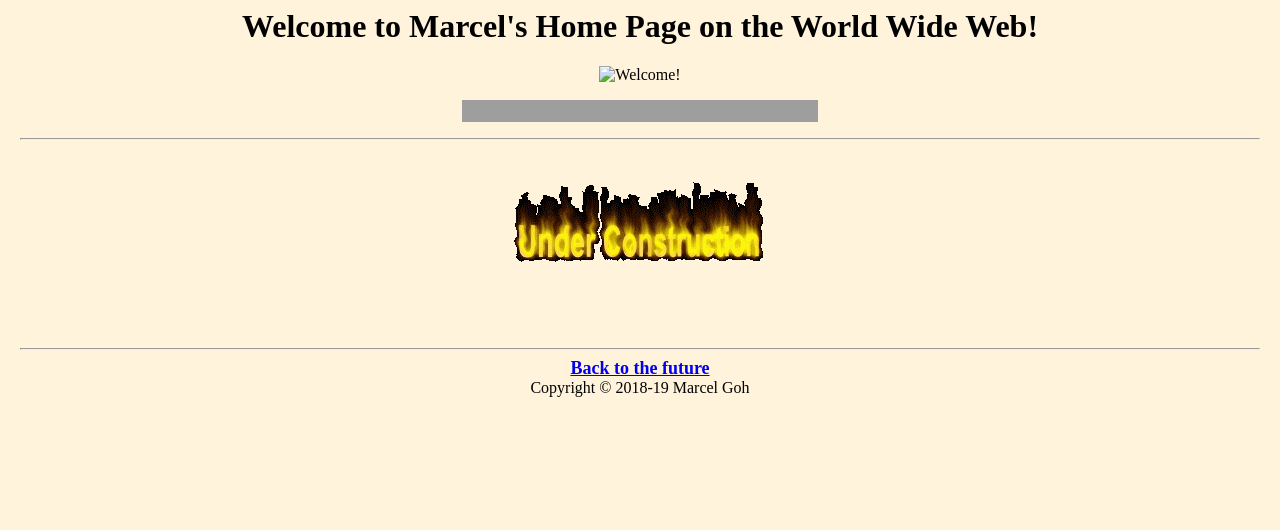
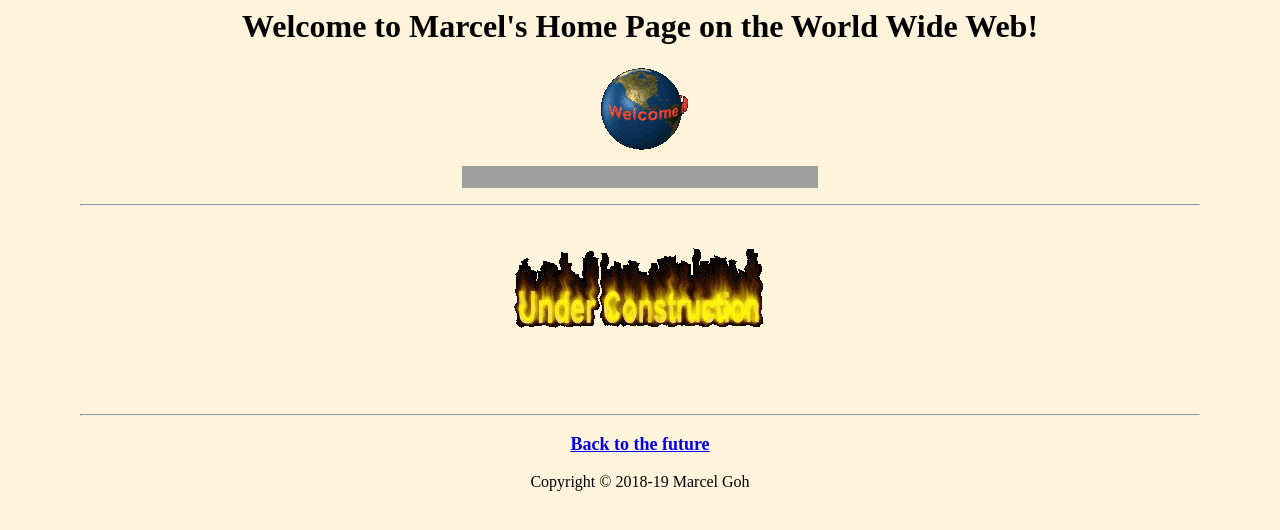
Before and after one commit to marcelgoh/marcelgoh.github.io, a Jekyll site: the page home/index.html, which Jekyll copies as it is, in a window 1280 px wide. Shown: the top 530 px of the page. Built offline with Jekyll 4.4.1, drawn with Linux system fonts in a browser that asks for light colours; grey boxes are pictures that could not be loaded.

Commit message:
Fixed lots of things in secret page

```diff
--- a/_sass/hydeout/_layout.scss
+++ b/_sass/hydeout/_layout.scss
@@ -88,14 +88,6 @@
       }
     }
 
-  .secret-side-link {
-      color: $red;
-      font-size: smaller;
-      a {
-        &:hover { color: $side-hover-color;
-                  text-decoration: none; }
-      }
-    }
 
 }
 
--- a/assets/css/main.scss
+++ b/assets/css/main.scss
@@ -26,4 +26,13 @@
 $hover-color: $purple;
 $side-hover-color: $green;
 
+.secret-side-link {
+    color: $red;
+    font-size: smaller;
+    a {
+      &:hover { color: $side-hover-color;
+                text-decoration: none; }
+    }
+  }
+
 @import "hydeout";
--- a/home/index.html
+++ b/home/index.html
@@ -12,19 +12,37 @@
   font-size: xx-large;
 }
 
-div{
-  flex-direction: column;
-  justify-content: center;
+h2 {
+  font-size: x-large;
+}
+
+h3 {
+  font-size: large;
+}
+
+div {
   text-align: center;
 }
+
+.center {
+  display: block;
+  margin-left: auto;
+  margin-right: auto;
+}
+
+body {
+    background-color: #fff3db;
+    margin-left: 80px;
+    margin-right: 80px;
+}
+
 </style>
 </head>
 
-<body bgcolor="#fff3db" leftmargin="20" rightmargin="20">
+<body>
 
-    <div><h1>Welcome to Marcel&#39;s Home Page on the World Wide Web!</h1></div>
-</center></b></p>
-<p><center><img src="https://marcelgoh.github.io/media/welcome.gif" alt="Welcome!" class="center"></p>
+<div><h1>Welcome to Marcel&#39;s Home Page on the World Wide Web!</h1></div>
+<p><img src="https://marcelgoh.github.io/media/home/welcome.gif" alt="Welcome!" class="center"></p>
 <p><iframe src="http://free.timeanddate.com/clock/i6vqmez4/n250/tlca/fn15/fs16/tcccc/ftb/bo2/tt0/ts1/ta1" frameborder="0" width="356" height="22" class="center"></iframe></p>
 
 <hr>
@@ -34,12 +52,12 @@
 <hr>
 
 <footer>
-<b><center>
-	<font size=4><a href="https://marcelgoh.github.io">Back to the future</a></font>
-</center></b>
-<center>Copyright &copy; 2018-19 Marcel Goh</center>
+    <div>
+        <h3><a href="https://marcelgoh.github.io">Back to the future</a></h3>
+        Copyright &copy; 2018-19 Marcel Goh
+    </div>
+</footer>
 
-</footer>
 </body>
 
 </html>
```
Also changed, not shown: 1 other file.
